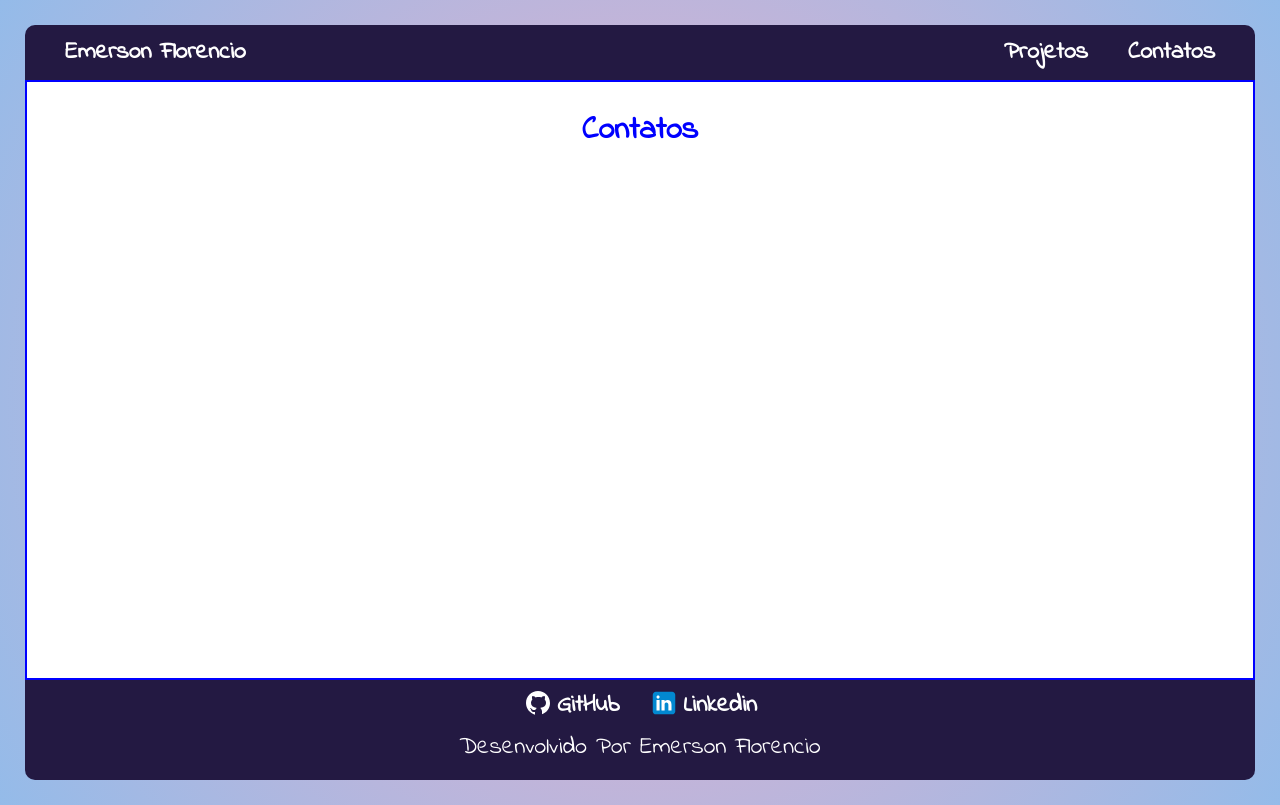
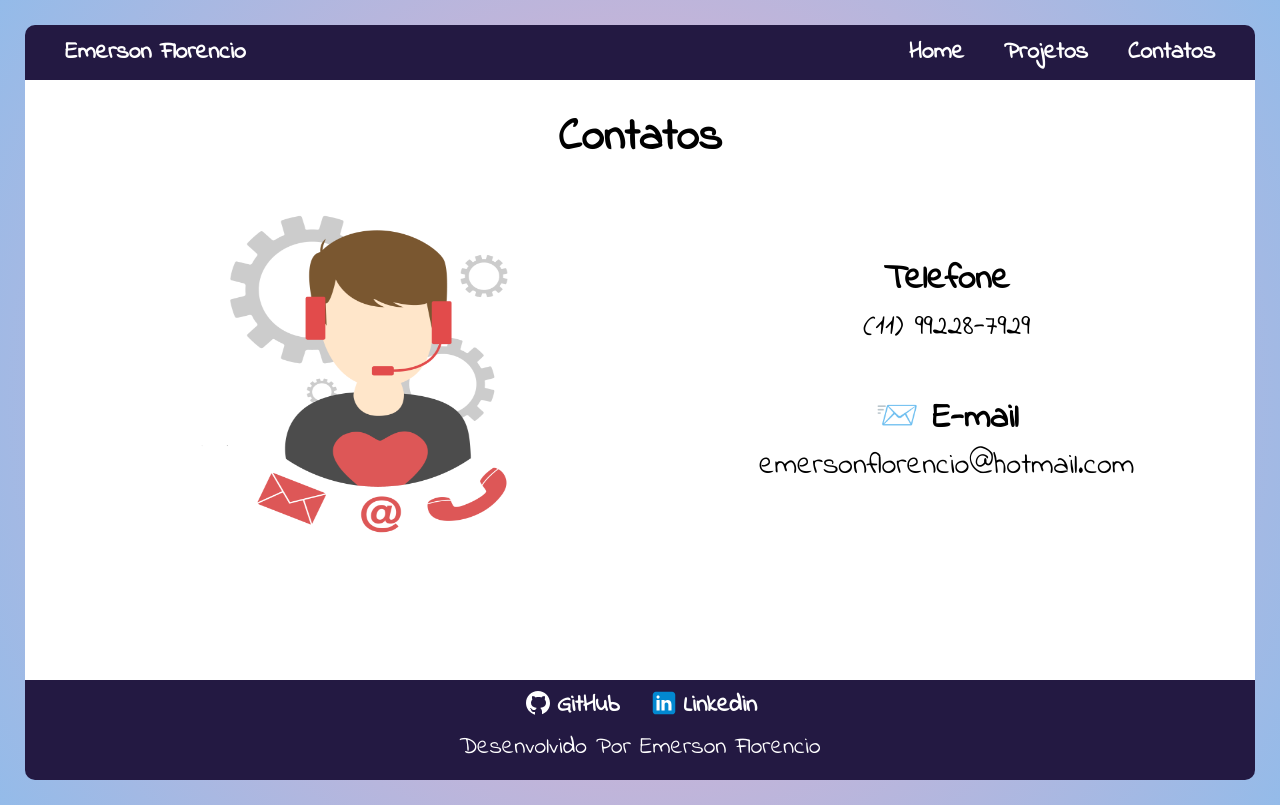
Before and after one commit to EmersonFlorencio/portfolio, a Next.js app: page /contatos in a window 1280 px wide. Built offline with nearby package versions, Linux system fonts and the light colour scheme.

Commit message:
style: realizando a pagina de contatos

```diff
--- a/src/app/contatos/page.tsx
+++ b/src/app/contatos/page.tsx
@@ -3,17 +3,41 @@
 import styled from "styled-components";
 import Footer from "../../components/Footer";
 import Header from "../../components/Header";
+import Image from "next/image";
 
 const DivContainer = styled.div`
-  border: blue solid 2px;
-  color: blue;
+  color: black;
   background-color: white;
   height: 600px;
   display: flex;
   flex-direction: column;
-  justify-content: space-between;
+  text-align: center;
+  padding: 25px 40px;
+  font-size: 30px;
+
+  >h3 {
+    font-size: 34px;
+  }
+`
+
+const DivContainerImage = styled.div`
+  display: flex;
+  justify-content: center;
   align-items: center;
-  padding: 25px 40px;
+  text-align: center;
+  width: 800px;
+  height: 400px;
+`
+
+const DivContainerContact = styled.div`
+  width: 700px;
+  display: flex;
+  justify-content: center;
+  align-content: center;
+  flex-direction: column;
+`
+const DivSection = styled.div`
+  display: flex;
 `
 
 export default function Contatos() {
@@ -21,7 +45,26 @@
     <>
       <Header />
       <DivContainer>
-          <h1>Contatos</h1>
+          <h2>Contatos</h2>
+          <DivSection>
+
+          <DivContainerImage>
+            <Image
+              src="/asserts/contact.png"
+              width={500}
+              height={450}
+              alt="Imagem de Contato"
+              property="false"
+              />
+          </DivContainerImage>
+              <DivContainerContact>
+                <h3>Telefone</h3>
+                <p>(11) 99228-7929</p>
+                <br />
+                <h3>📨 E-mail</h3>
+                <p>emersonflorencio@hotmail.com</p>
+              </DivContainerContact>
+          </DivSection>
       </DivContainer>
       <Footer />
     </>
--- a/src/components/Header.tsx
+++ b/src/components/Header.tsx
@@ -30,6 +30,7 @@
     <HeaderContainer>
       <h2>Emerson Florencio</h2>
       <NavContainer>
+        <Link href={'/home'}>Home</Link>
         <Link href={'/projetos'}>Projetos</Link>
         <Link href={'/contatos'}>Contatos</Link>
       </NavContainer>
```
Also changed, not shown: public/asserts/contact.png (added).
